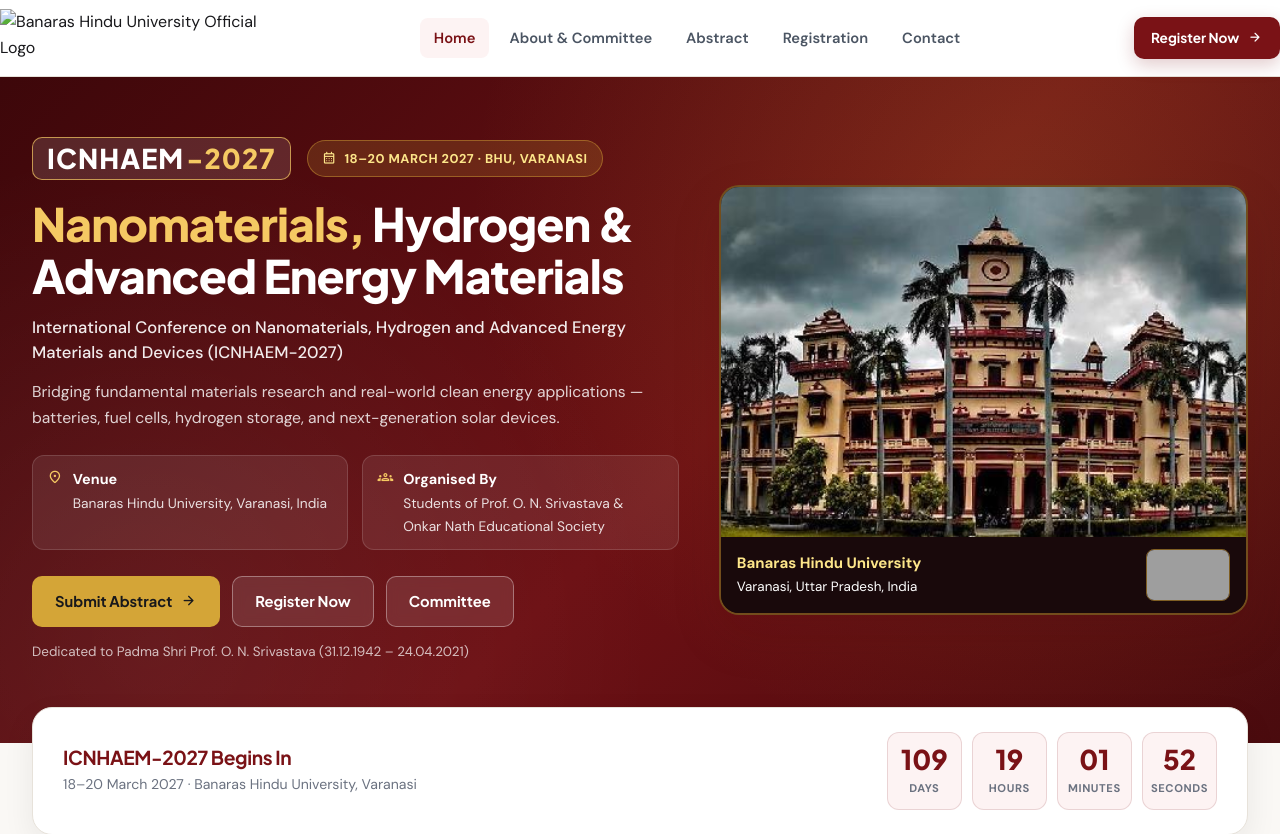
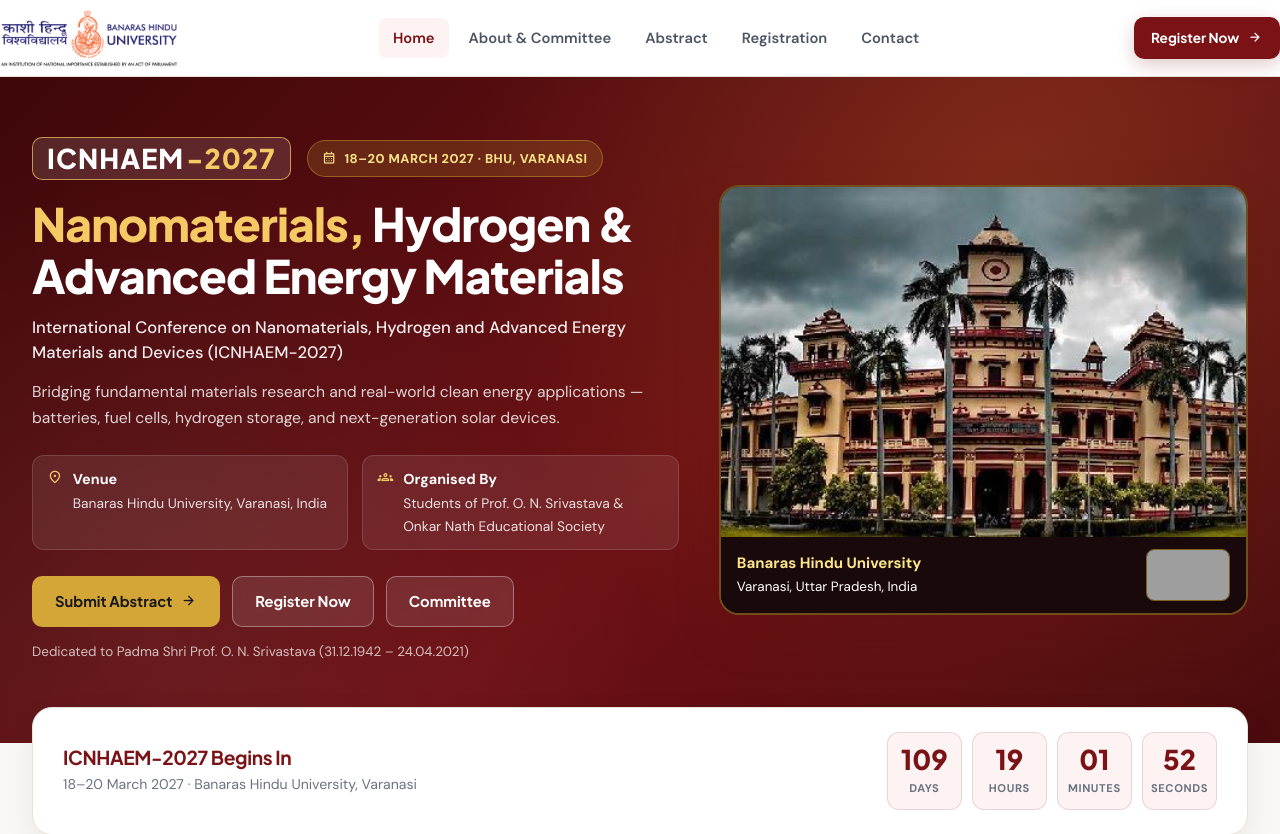
Before and after one commit to arch-ship/ICNHAEM-2027, a plain HTML site: page index.html in a window 1280 px wide. Shown: the top 834 px of the page. Drawn offline with nearby package versions, Linux system fonts and the light colour scheme; grey boxes are pictures that could not be loaded.

Commit message:
Update index.html

```diff
--- a/index.html
+++ b/index.html
@@ -16,7 +16,7 @@
 <header class="site-header">
     <div class="container header-inner">
         <a href="index.html" class="brand" aria-label="Banaras Hindu University — ICNHAEM 2027 home">
-            <img src="images/bhu-full-logo.png" alt="Banaras Hindu University Official Logo" class="brand-logo-full">
+            <img src="images/bhu-emblem.png" alt="Banaras Hindu University Official Logo" class="brand-logo-full">
         </a>
         <nav class="nav" aria-label="Primary navigation">
             <a href="index.html" class="nav-link">Home</a>
```
